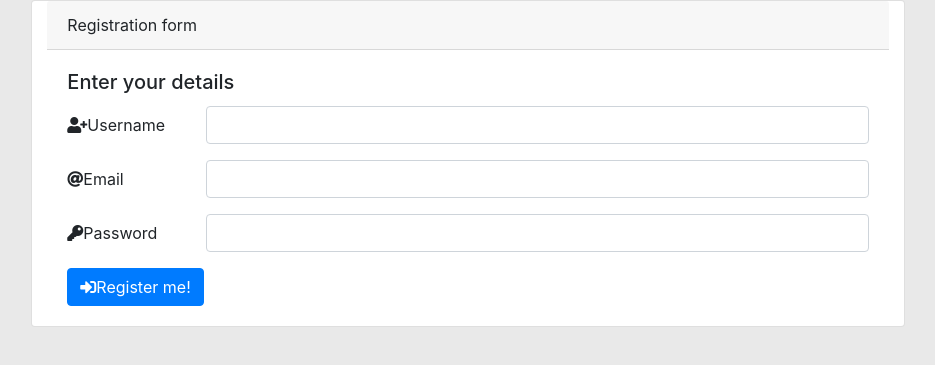
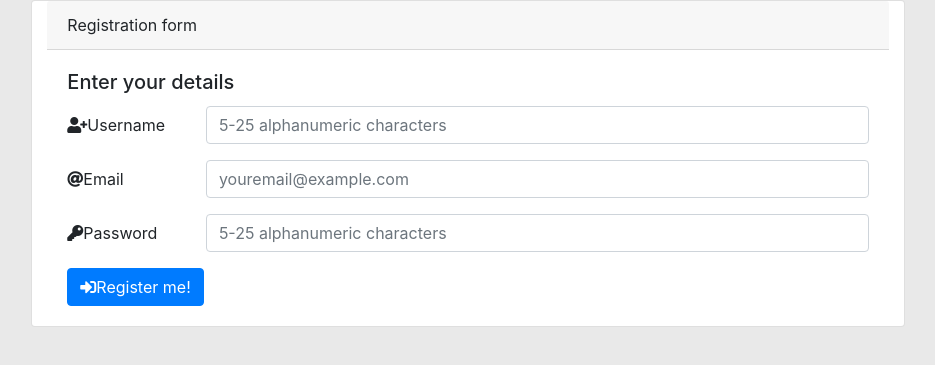
Before and after one commit to Artrage/moodsic, a Flask app: page /register in a window 1280 px wide. Shown: the part 56-421 px from the top of the page, without its empty margins (172-1107 px from the left). Run offline with Flask 2, Linux system fonts and the light colour scheme; some libraries are stand-ins or nearby versions.

Commit message:
added registration functionality

```diff
--- a/app.py
+++ b/app.py
@@ -27,6 +27,25 @@ def get_albums():
 
 @app.route("/register", methods=["GET", "POST"])
 def register():
+    if request.method == "POST":
+        #check if username exists
+        existing_user = mongo.db.users.find_one(
+            {"username": request.form.get("username").lower()})
+
+        if existing_user:
+            flash("Username already in use. Please choose another")
+            return redirect(url_for("register"))
+
+        register = {
+            "username": request.form.get("username").lower(),
+            "email": request.form.get("email").lower(),
+            "password": generate_password_hash(request.form.get("password"))
+        }
+        mongo.db.users.insert_one(register)
+
+        # user into 'session' cookie
+        session["user"] = request.form.get("username").lower()
+        flash("You are now totally registered!!!111")
     return render_template("register.html")
 
 
--- a/templates/base.html
+++ b/templates/base.html
@@ -11,32 +11,6 @@
     <title>moodsic</title>
 </head>
 <body>
-
-        <!-- <header>
-			<nav class="navbar navbar-expand-lg navbar-dark bg-dark">
-				<button class="navbar-toggler" type="button" data-toggle="collapse" data-target="#navbarTogglerDemo01" aria-controls="navbarTogglerDemo01" aria-expanded="false" aria-label="Toggle navigation">
-			    <span class="navbar-toggler-icon"></span>
-			  </button>
-				<div class="collapse navbar-collapse" id="navbarTogglerDemo01">
-					<a class="navbar-brand" href="#">MOODSIC</a>
-					<ul class="navbar-nav mr-auto mt-2 mt-lg-0">
-						<li class="nav-item active">
-							<a class="nav-link" href="#">Home <span class="sr-only">(current)</span></a>
-						</li>
-						<li class="nav-item">
-							<a class="nav-link" href="#">Link</a>
-						</li>
-						<li class="nav-item">
-							<a class="nav-link disabled" href="#" tabindex="-1" aria-disabled="true">Disabled</a>
-						</li>
-					</ul>
-					<form class="form-inline my-2 my-lg-0">
-						<input class="form-control mr-sm-2" type="search" placeholder="Search" aria-label="Search">
-						<button class="btn btn-outline-success my-2 my-sm-0" type="submit">Search</button>
-					</form>
-				</div>
-			</nav>
-        </header> -->
 
     <header>
         <!-- top navbar -->
@@ -78,6 +52,19 @@
         </nav>
     </header>
 
+    <section>
+        <!-- flash messages -->
+        {% with messages = get_flashed_messages() %}
+            {% if messages %}
+                {% for message in messages %}
+                        <div class="row flashes col-lg-12 justify-content-center align-items-center">
+                            <h5 class="bg-info text-white center-align">{{ message }}</h5>
+                        </div>
+                {% endfor %}
+            {% endif %}
+        {% endwith %}
+    </section>
+
     {% block content %}
     {% endblock %}
     <script src="https://code.jquery.com/jquery-3.5.1.min.js"
--- a/templates/register.html
+++ b/templates/register.html
@@ -4,37 +4,38 @@
 <!-- <div class="row col-lg-2 col-sm-1"></div> -->
 <div class="row">
     <div class="col-lg-2"></div>
-	<form class="card reg-form col-lg-8 col-sm-12 center-align" method="POST" action="{{ url_for('register') }}">
-		<div class="card-header center-align">
+	<form class="card reg-form col-lg-8 col-sm-12" method="POST" action="{{ url_for('register') }}">
+		<div class="card-header justify-content-center align-items-center center-align">
 			Registration form
 		</div>
-		<div class="card-body center-align">
+		<div class="card-body justify-content-center align-items-center">
 			<h5 class="card-title">Enter your details</h5>
 
             <!-- user details -->
             <div class="form-group row">
-            <label for="username" class="col-sm-2 col-form-label"><i class="fas fa-user-plus"></i>Username</label>
+                <label for="username" class="col-sm-2 col-form-label" ><i class="fas fa-user-plus"></i>Username</label>
                 <div class="col-sm-10">
-                <input type="username" class="form-control" id="username" name="username">
+                    <input type="username" class="form-control validate" id="username" name="username" minlength="5" maxlength="25" pattern="^[a-zA-Z0-9]{5,25}$" placeholder="5-25 alphanumeric characters">
                 </div>
             </div>
             <div class="form-group row">
-            <label for="inputEmail3" class="col-sm-2 col-form-label"><i class="fas fa-at"></i>Email</label>
+                <label for="inputEmail3" class="col-sm-2 col-form-label" ><i class="fas fa-at"></i>Email</label>
                 <div class="col-sm-10">
-                <input type="email" class="form-control" id="email" name="email">
+                    <input type="email" class="form-control" id="email" name="email" placeholder="youremail@example.com">
                 </div>
             </div>
+
             <!-- password -->
             <div class="form-group row">
-                <label for="inputPassword3" class="col-sm-2 col-form-label validate"><i class="fas fa-key"></i>Password</label>
+                    <label for="inputPassword3" class="col-sm-2 col-form-label"><i class="fas fa-key"></i>Password</label>
                     <div class="col-sm-10">
-                    <input type="password" class="form-control" id="password" name="password">
+                        <input type="password" class="form-control validate" id="password" name="password"  minlength="5" maxlength="25" pattern="^[a-zA-Z0-9]{5,25}$" placeholder="5-25 alphanumeric characters">
                     </div>
             </div>
 
             <!-- register button -->
             <div class="div center-align">
-                <a href="#" class="btn btn-primary center-align"><i class="fas fa-sign-in-alt"></i>Register me!</a>
+                <button type="submit" class="btn btn-primary center-align"><i class="fas fa-sign-in-alt"></i>Register me!</button>
             </div>
 		</div>
 	</form>
```
Lines whose indentation alone changed are shown as unchanged.
